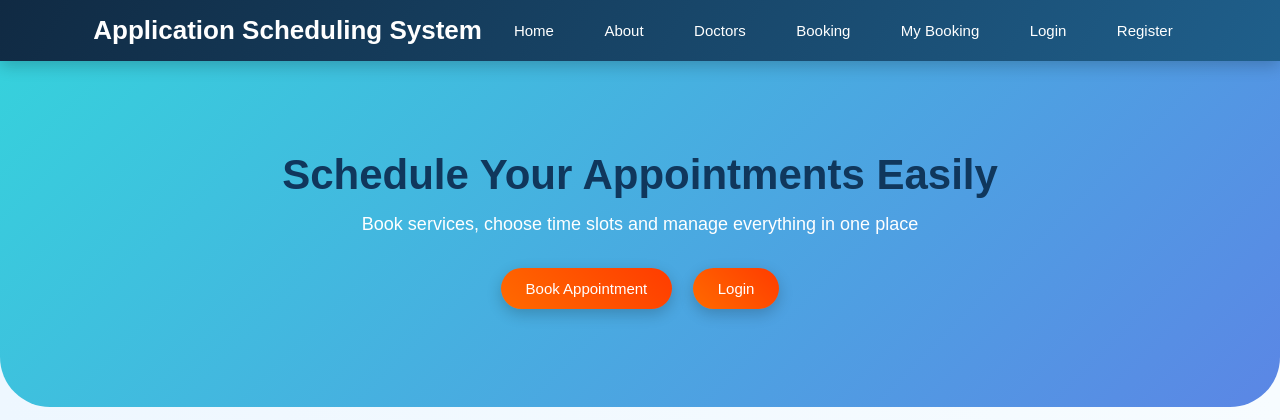
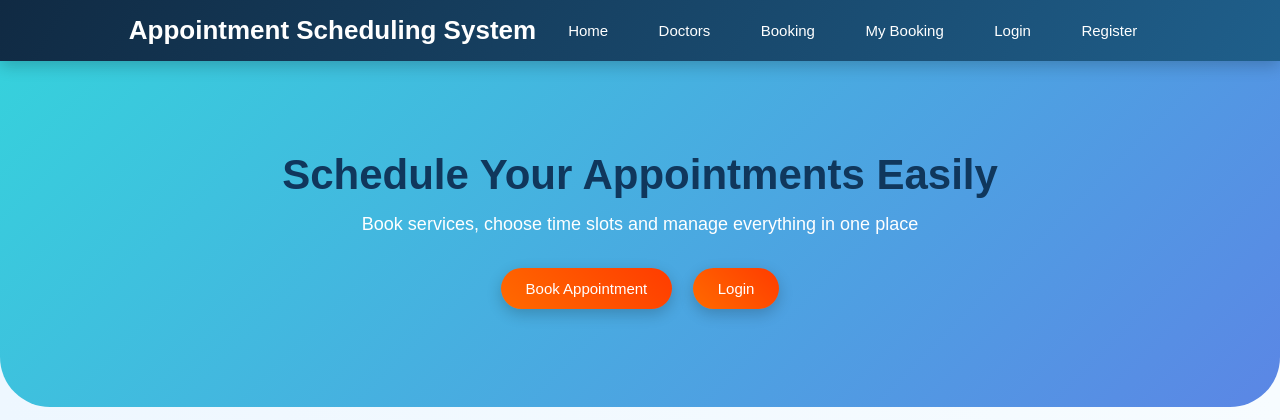
Before and after one commit to PSDhule/application_scheduling_system, a Django app: page / in a window 1280 px wide. Shown: the top 420 px of the page. Run offline with Django 5.2, Linux system fonts and the light colour scheme.

Commit message:
Updated appointment scheduling system

```diff
--- a/appointment_system/scheduler/templates/index.html
+++ b/appointment_system/scheduler/templates/index.html
@@ -12,11 +12,10 @@
 <body>
 
 <header>
-    <h1>Application Scheduling System</h1>
+    <h1>Appointment Scheduling System</h1>
 
     <nav>
         <a href="#">Home</a>
-        <a href="#">About</a>
         <a href="/doctors/">Doctors</a>
         <a href="/booking/">Booking</a>
         <a href="/mybooking/">My Booking</a>
```
Also changed, not shown: appointment_system/db.sqlite3.
